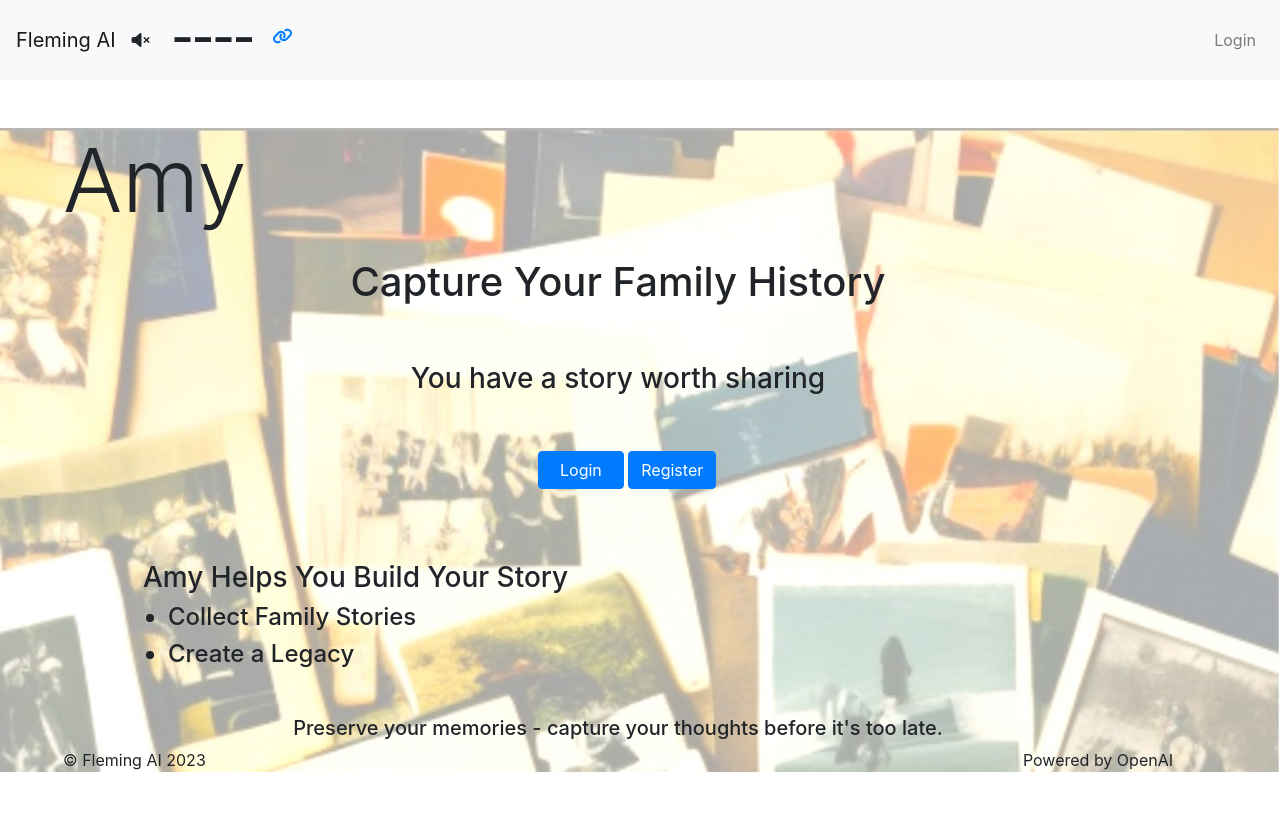
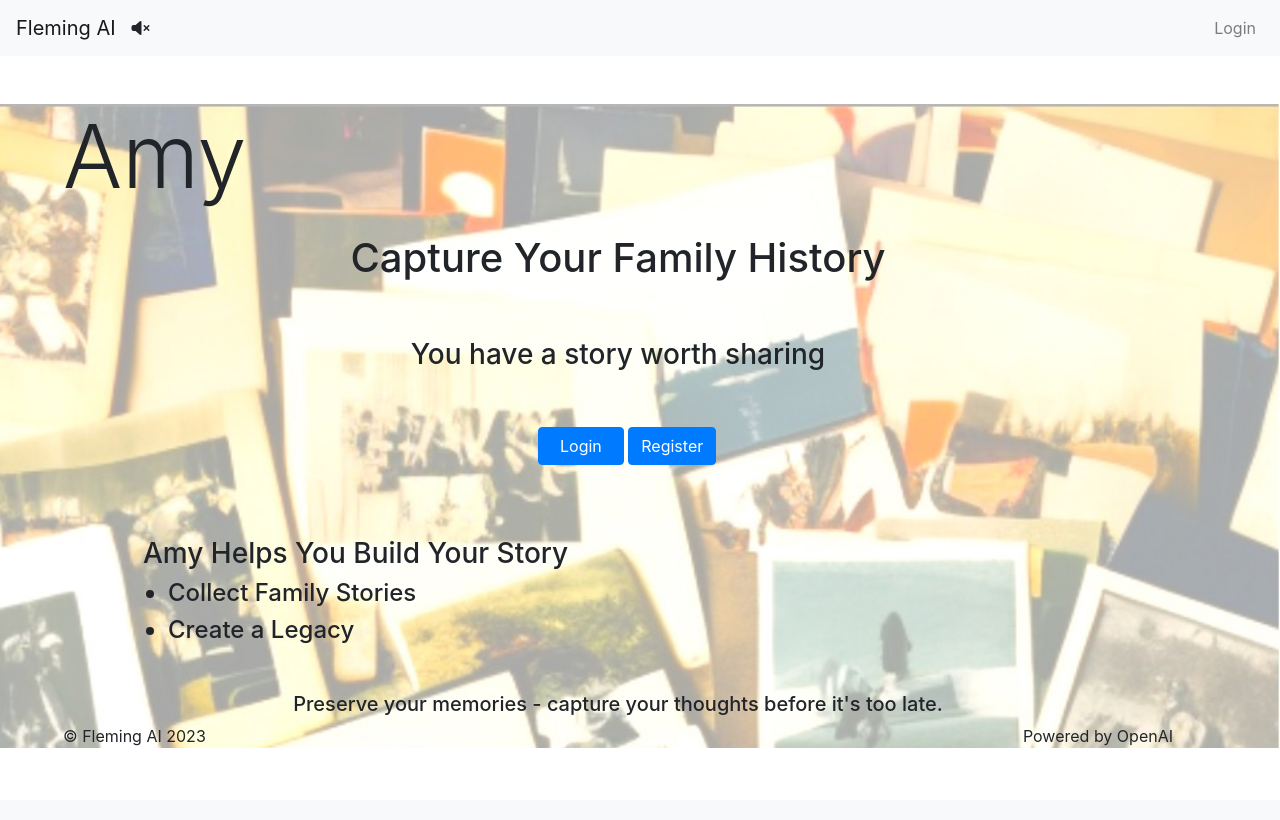
Before and after one commit to jonfleming/Amy, a Django app: template chat/templates/chat/home.html in a window 1280 px wide. After the commit the page ends 748 px from the top, so only its background shows below. Run offline with Django 4.2, Linux system fonts and the light colour scheme; the template is opened without the code that fills it, so the values that code supplies are empty; some libraries are stand-ins or nearby versions.

Commit message:
Minor UI updates

```diff
--- a/chat/static/chat/style.css
+++ b/chat/static/chat/style.css
@@ -1,6 +1,7 @@
 .bg {
   background-image: url("images/photos.jpg");
   background-size: cover;
+  top: -45px;
 }
 
 body {
@@ -9,6 +10,7 @@ body {
   padding: 0;
   margin: 0;
   background-color: white;
+  overflow: hidden;
 }
 
 form {
--- a/chat/templates/chat/navbar.html
+++ b/chat/templates/chat/navbar.html
@@ -8,6 +8,7 @@
     <i id="speech_icon" class="fas fa-volume-mute"></i>
   </a>
   &nbsp;&nbsp;
+  {% if user.is_authenticated %}
   <div class="nav-link">
     <label id="ice-gathering-status-label" data-title="ICE Gathering Status">&#x25AC;</label>
     <label id="ice-status-label" data-title="ICE Status">&#x25AC;</label>
@@ -15,6 +16,7 @@
     <label id="signaling-status-label" data-title="Signaling Status">&#x25AC;</label>
     <label><a id="connect-btn" class="nav-link" onclick="winow.connect()" style="display: block;"><i class="fa-solid fa-link"></i></a></label>
   </div>
+  {% endif %}
   <button class="navbar-toggler" type="button" data-toggle="collapse" data-target="#navbarText" aria-controls="navbarText" aria-expanded="False" aria-label="Toggle navigation">
     <span class="navbar-toggler-icon"></span>
   </button>
```
